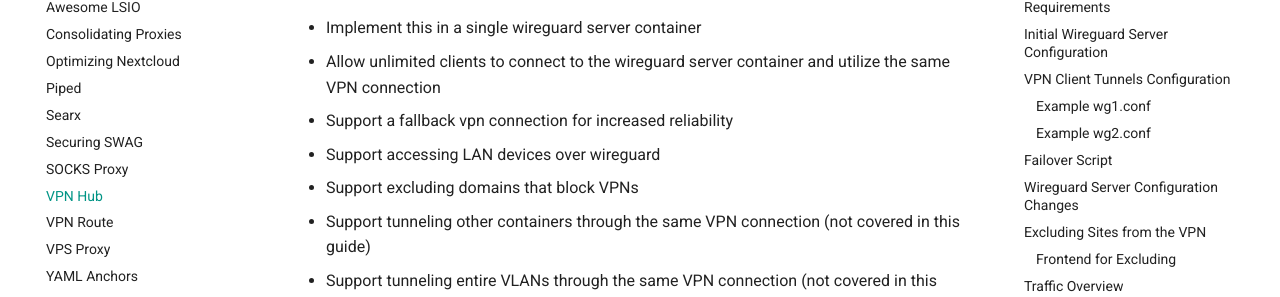
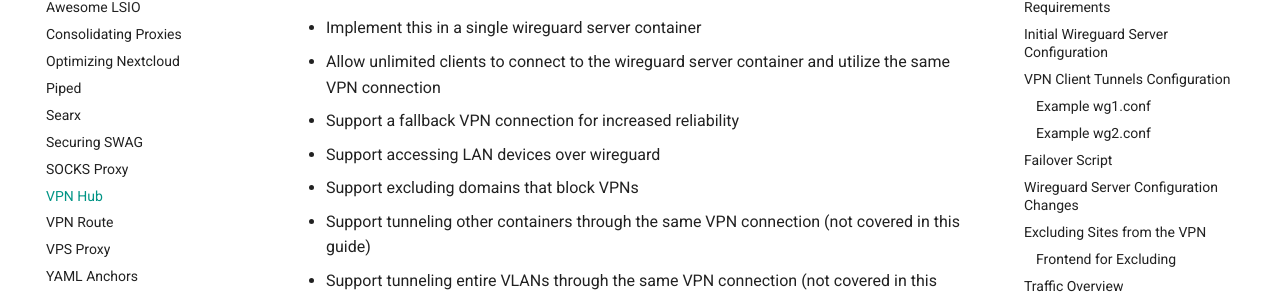
Before and after one commit to quietsy/advanced-configurations, an MkDocs documentation site: the page built from docs/hub.md, in a window 1280 px wide and 900 px high, scrolled down 659 px. Shown: the part 149-446 px from the top of the window. Built offline with MkDocs 1.6.1 and Material for MkDocs 9.7.7, drawn with Linux system fonts in a browser that asks for light colours; comment, search, counter and statistics services are not loaded.

Commit message:
Fix typo

```diff
--- a/docs/hub.md
+++ b/docs/hub.md
@@ -9,7 +9,7 @@ Objectives:
 
 - Implement this in a single wireguard server container
 - Allow unlimited clients to connect to the wireguard server container and utilize the same VPN connection
-- Support a fallback vpn connection for increased reliability
+- Support a fallback VPN connection for increased reliability
 - Support accessing LAN devices over wireguard
 - Support excluding domains that block VPNs
 - Support tunneling other containers through the same VPN connection (not covered in this guide)
```
